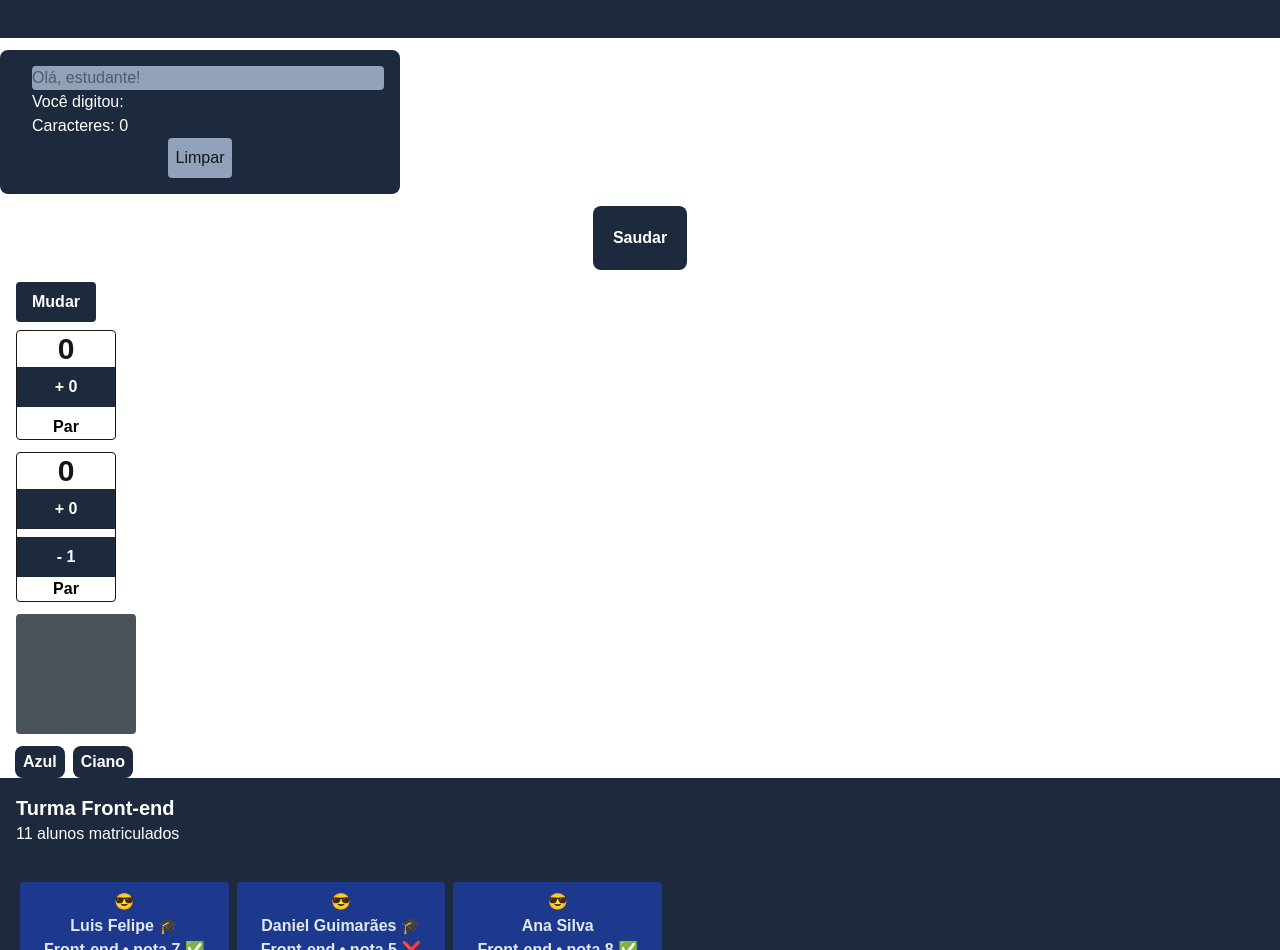
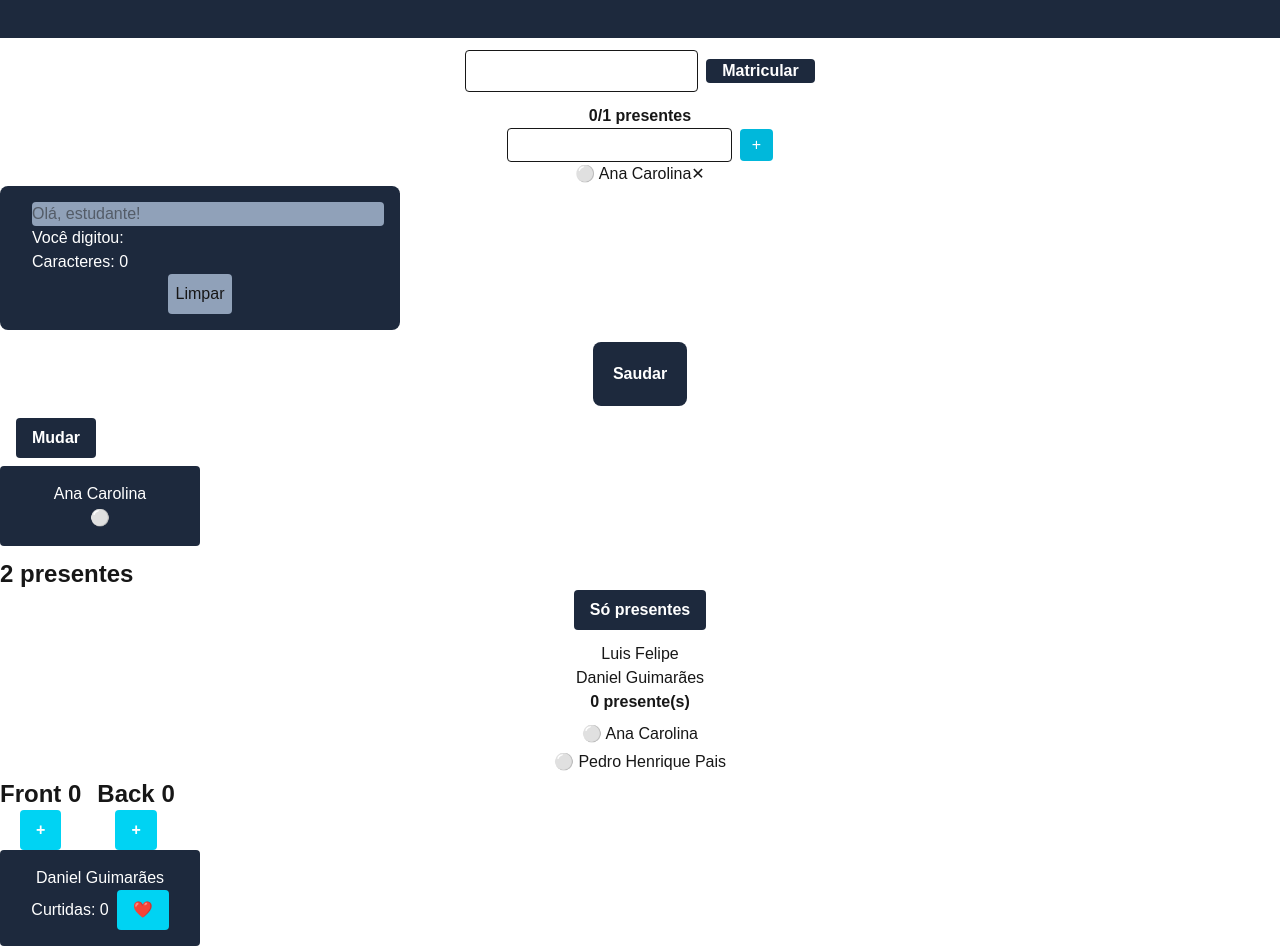
Before and after one commit to luisfelipecarvalho74/react, a Next.js app: page / in a window 1280 px wide. Shown: the part 62-1012 px from the top of the page. Built offline with nearby package versions, Linux system fonts and the light colour scheme.

Commit message:
Lista 14 concluida

```diff
--- a/app/page.tsx
+++ b/app/page.tsx
@@ -20,6 +20,15 @@ import { ContadorMaisUm } from "@/componentes/ContadorMaisUm";
 import { ContadorRetroativo } from "@/componentes/ContadorRetroativo";
 import { LigaDesliga } from "@/componentes/LigaDesliga";
 import { TrocaCor } from "@/componentes/TrocaCor";
+import { Presente } from "@/componentes/Presente";
+import { Curtidas } from "@/componentes/Curtidas";
+import { Adicionar } from "@/componentes/Adicionar";
+import { Remover } from "@/componentes/Remover";
+import { AlunosPresentes } from "@/componentes/AlunosPresentes";
+import { BotaoCurso } from "@/componentes/BotaoCurso";
+import { SoPresente } from "@/componentes/SoPresente";
+import { PresencaInterativa } from "@/componentes/PresencaInterativa";
+import { MiniMatricula } from "@/componentes/MiniMatricula";
 
 function MostarEsconder() {
   const [visivel, setVisivel] = useState<boolean>(false)
@@ -56,11 +65,31 @@ export default function Home() {
       <Titulo nome="Curso Front-end"/>
       <LigaDesliga />
 
+      <MiniMatricula />
+
+      <Painel />
+
       <InputControlado />
 
       <Ola/>
 
       <MostarEsconder />
+
+      <Presente />
+
+      <AlunosPresentes />
+
+      <SoPresente />
+
+      <PresencaInterativa />
+
+      <BotaoCurso />
+
+      <Curtidas />
+
+      <Adicionar />
+
+      <Remover />
 
       <ContadorMaisUm />
 
--- /dev/null
+++ b/componentes/Adicionar.tsx
@@ -0,0 +1,12 @@
+import { useState } from "react";
+
+export function Adicionar() {
+    const [turma, setTurma] = useState<string[]>(["Daniel Guimarães", "Luis Felipe"]);
+    return(
+        <div className="bg-slate-800 w-50 text-white tex-center p-4 rounded-sm mb-3">
+            <button className="bg-cyan-400 hover:bg-cyan-500 text-white font-bold py-2 px-4 rounded-sm" onClick={() => setTurma([...turma, "Manuela Alves"])}>
+                + Adicionar Aluno</button>
+                <ul>{turma.map((nome, i) => <li key={i}>{nome}</li>)}</ul>
+        </div>
+    );
+}
--- /dev/null
+++ b/componentes/AlunosPresentes.tsx
@@ -0,0 +1,15 @@
+import { useState } from "react";
+
+type Aluno = { id: number; nome: string; presente: boolean; }
+
+export function AlunosPresentes() {
+    const [alunos] = useState<Aluno[]>([
+        { id: 1, nome: "Luis Felipe", presente: true },
+        { id: 2 , nome: "Ana Carolina", presente: false },
+        { id: 3, nome: "Manuela Alves", presente: true }
+    ]);
+    const presentes = alunos.filter(a => a.presente).length;
+    return(
+        <p className="text-2xl font-bold">{presentes} presentes</p>
+    );
+}
--- /dev/null
+++ b/componentes/BotaoCurso.tsx
@@ -0,0 +1,14 @@
+import { useState } from "react";
+
+export function BotaoCurso() {
+    const [front, setFront] = useState<number>(0);
+    const [back, setBack] = useState<number>(0);
+    return(
+        <div className="flex gap-4 text-center">
+            <div><p className="text-2xl font-bold">Front {front}</p>
+            <button className="bg-cyan-400 hover:bg-cyan-100 text-white font-bold px-4 py-2 rounded-sm" onClick={() => setFront(front + 1)}>+</button></div>
+            <div><p className="text-2xl font-bold">Back {back}</p>
+            <button className="bg-cyan-400 hover:bg-cyan-100 text-white font-bold px-4 py-2 rounded-sm" onClick={() => setBack(back + 1)}>+</button></div>
+        </div>
+    );
+}
--- /dev/null
+++ b/componentes/Curtidas.tsx
@@ -0,0 +1,13 @@
+import { useState } from "react";
+
+export function Curtidas() {
+    const [curtida, setCurtida] = useState<number>(0);
+    return(
+        <div className="bg-slate-800 w-50 text-white p-4 rounded-sm text-center mb-3"> Daniel Guimarães
+            Curtidas: {curtida}
+            <button onClick={() => setCurtida(curtida + 1)} className="bg-cyan-400 hover:bg-cyan-500 text-white font-bold py-2 px-4 rounded-sm ml-2">
+                ❤️
+            </button>
+        </div>
+    );
+}
--- /dev/null
+++ b/componentes/MiniMatricula.tsx
@@ -0,0 +1,15 @@
+import { useState } from "react";
+
+export function MiniMatricula() {
+    const [nome, setNome] = useState<string>("");
+    const [turma, setTurma] = useState<string[]>([]);
+    const adicionar = () => {setTurma([...turma, nome]); setNome("")};
+    return(
+        <div className="text-center">
+            <input className="border rounded-sm px-3 py-2" value={nome}
+            onChange={(e: React.ChangeEvent<HTMLInputElement>) => setNome(e.target.value)}/>
+            <button className="bg-slate-800 hover:bg-slate-600 text-white font-bold px-4 rounded-sm ml-2" onClick={adicionar}>Matricular</button>
+            <ul className="mt-3">{turma.map((n, i) => <li key={i}>{n}</li>)}</ul>
+        </div>
+    );
+}
--- a/componentes/Painel.tsx
+++ b/componentes/Painel.tsx
@@ -1,13 +1,25 @@
-type painelProps = {
-    children: React.ReactNode;
-    titulo: string;
-};
+import { useState } from "react";
 
-export function Painel({ titulo, children }: painelProps) {
+type Aluno = { id: number; nome: string; presente: boolean };
+
+export function Painel() {
+    const [turma, setTurma] = useState<Aluno[]>([{ id: 1, nome: "Ana Carolina", presente: false }]);
+    const [nome, setNome] = useState<string>("");
+    const add = () => { setTurma([...turma, { id: Date.now(), nome, presente: false }]); setNome(""); };
+    const remover = (id: number) => setTurma(turma.filter(a => a.id !== id));
+    const alternar = (id: number) => setTurma(turma.map(a => a.id === id ? { ...a, presente: !a.presente } : a));
+    const presentes = turma.filter(a => a.presente).length;
     return (
-        <div className="bg-slate-800 text-white p-4  shadow">
-            <h2 className="text-xl font-bold text-white">{titulo}</h2>
-            {children}
+    <div className="text-center">
+        <p className="font-bold">{presentes}/{turma.length} presentes</p>
+        <input className="border rounded px-2 py-1" value={nome} onChange={(e: React.ChangeEvent<HTMLInputElement>) => setNome(e.target.value)} />
+        <button onClick={add} className="ml-2 bg-cyan-500 text-white px-3 py-1 rounded">+</button>
+        {turma.map(a => (
+        <div key={a.id}>
+            <span onClick={() => alternar(a.id)}>{a.presente ? "🟢" : "⚪"} {a.nome}</span>
+            <button onClick={() => remover(a.id)}>✕</button>
         </div>
-    )
+        ))}
+    </div>
+    );
 }
--- /dev/null
+++ b/componentes/PresencaInterativa.tsx
@@ -0,0 +1,23 @@
+import { useState } from "react";
+
+type Aluno = { id: number; nome: string; presente: boolean };
+
+export function PresencaInterativa() {
+    const [alunos, setAlunos] = useState<Aluno[]>([
+      { id: 1, nome: "Ana Carolina", presente: false },
+      { id: 2, nome: "Pedro Henrique Pais", presente: false },
+    ]);
+    const alternar = (id: number) =>
+    setAlunos(alunos.map(a => a.id === id ? { ...a, presente: !a.presente }   : a));
+    const presentes = alunos.filter(a => a.presente).length;
+    return (
+    <div className="text-center">
+        <p className="font-bold mb-2">{presentes} presente(s)</p>
+        {alunos.map(a => (
+        <button key={a.id} onClick={() => alternar(a.id)} className="block    mx-auto my-1">
+            {a.presente ? "🟢" : "⚪"} {a.nome}
+        </button>
+        ))}
+    </div>
+    );
+}
--- /dev/null
+++ b/componentes/Presente.tsx
@@ -0,0 +1,10 @@
+import { useState } from "react";
+
+export function Presente() {
+    const [presente, setPresente] =useState<boolean>(false);
+    return(
+        <div className="bg-slate-800 w-50 text-white p-4 rounded-sm text-center mb-3">Ana Carolina <p></p>
+            <button onClick={() => setPresente(!presente)}>{presente ? "🟢" : "⚪"}</button>
+        </div>
+    );
+}
--- /dev/null
+++ b/componentes/Remover.tsx
@@ -0,0 +1,12 @@
+import { useState } from "react";
+
+export function Remover() {
+    const [turma, setTurma] = useState<string[]>(["Daniel Guimarães", "Luis Felipe"]);
+    return(
+        <div className="bg-slate-800 w-50 text-white tex-center p-4 rounded-sm mb-3">
+            <button className="bg-cyan-400 hover:bg-cyan-500 text-white font-bold py-2 px-4 rounded-sm" onClick={() => setTurma(turma.filter((_, index) => index !== 1))}>
+                - Remover Luis Felipe</button>
+                <ul>{turma.map((nome, i) => <li key={i}>{nome}</li>)}</ul>
+        </div>
+    );
+}
--- /dev/null
+++ b/componentes/SoPresente.tsx
@@ -0,0 +1,18 @@
+import { useState } from "react";
+
+type Aluno = { id: number; nome: string; presente: boolean; }
+
+export function SoPresente() {
+    const [so, setSo] = useState<boolean>(false);
+    const [alunos] = useState<Aluno[]>([
+        { id: 1, nome: "Luis Felipe", presente: true },
+        { id: 2, nome: "Daniel Guimarães", presente: false }
+    ]);
+
+    return(
+        <div className="text-center">
+            <button className="bg-slate-800 hover:bg-slate-600 text-white font-bold px-4 py-2 rounded-sm mb-3" onClick={() => setSo(!so)}>Só presentes</button>
+            <ul>{alunos.map(a => (!so || a.presente) && <li key={a.id}>{a.nome}</li>)}</ul>
+        </div>
+    );
+}
```
